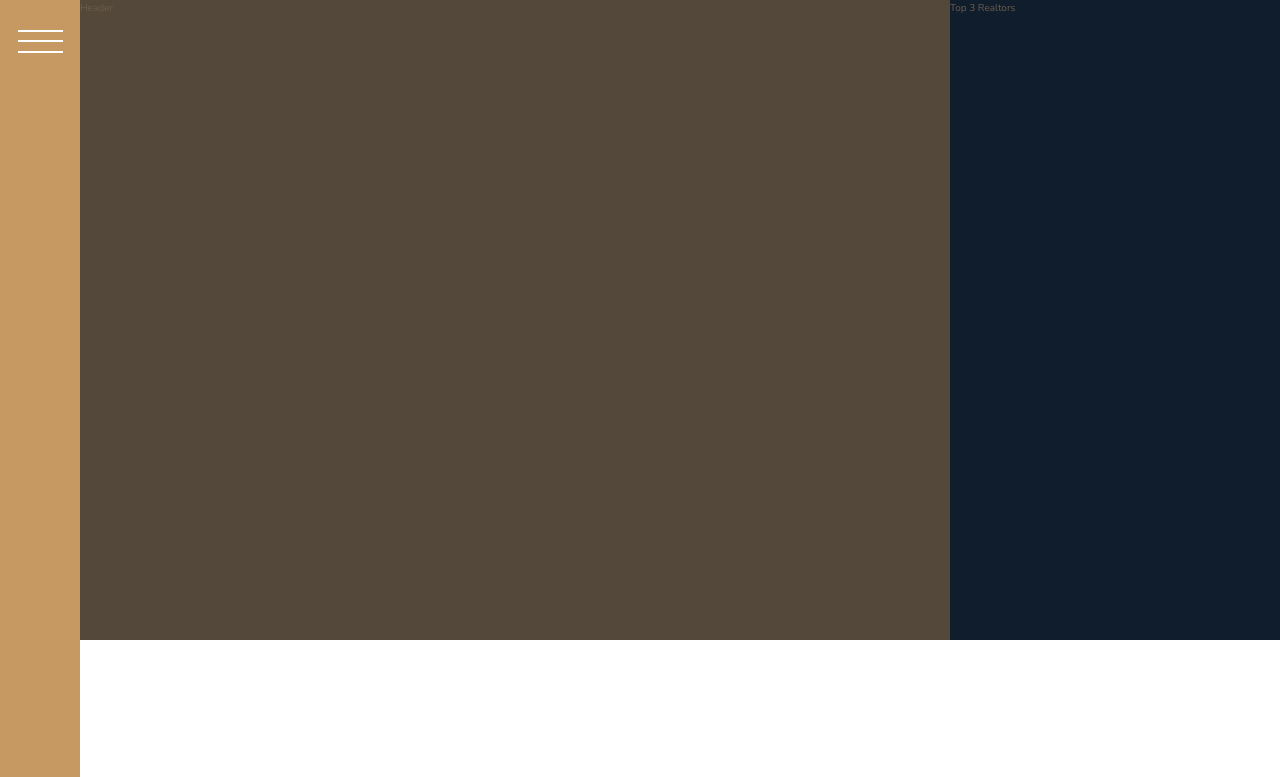
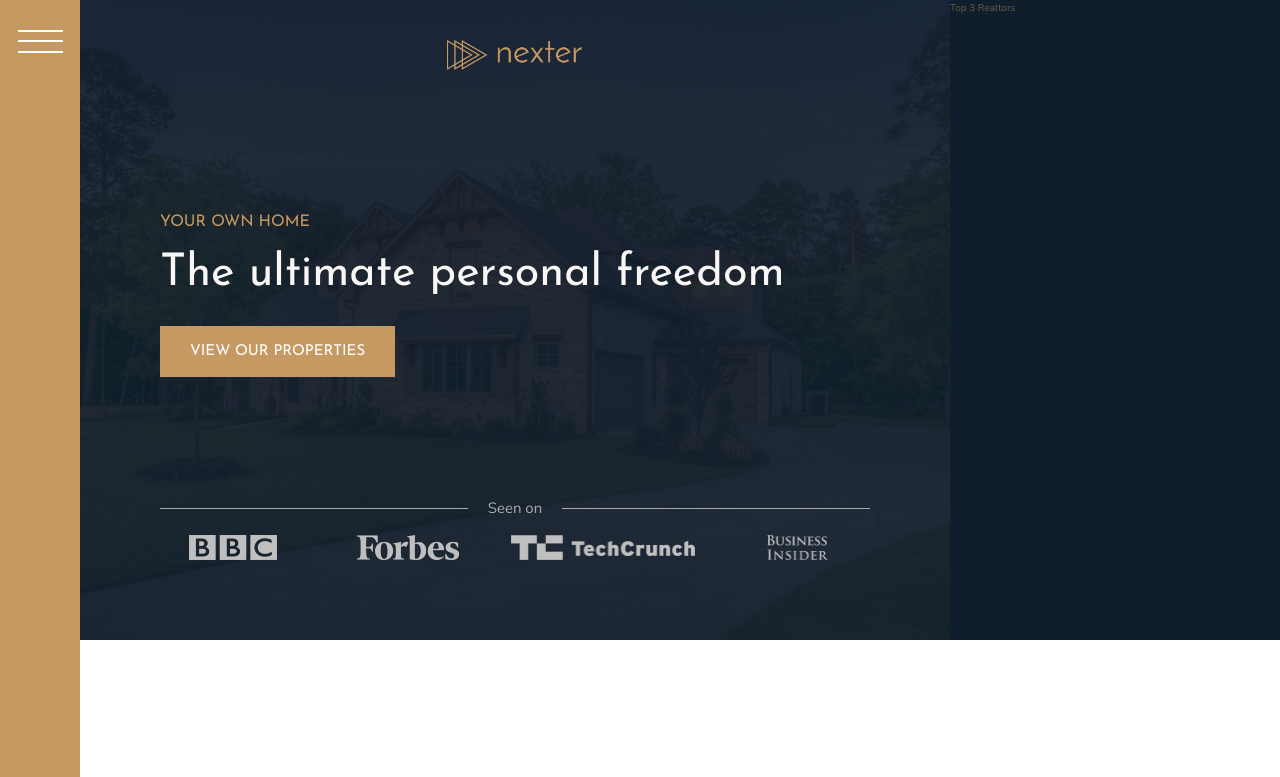
Before and after one commit to mrdzoviii/nexter, a website: page index.html in a window 1280 px wide. Shown: the top 777 px of the page. Drawn offline with nearby package versions, Linux system fonts and the light colour scheme.

Commit message:
Added header.

```diff
--- a/index.html
+++ b/index.html
@@ -16,7 +16,17 @@
     <button class="nav-btn"></button>
 </div>
 <header class="header">
-    Header
+    <img src="img/logo.png" alt="Nexter logo" class="header__logo">
+    <h3 class="heading-3">Your own home</h3>
+    <h1 class="heading-1">The ultimate personal freedom</h1>
+    <button class="button header__button">View our properties</button>
+    <div class="header__seenon-text">Seen on</div>
+    <div class="header__seenon-logos">
+        <img src="img/logo-bbc.png" alt="Seen on logo 1">
+        <img src="img/logo-forbes.png" alt="Seen on logo 2">
+        <img src="img/logo-techcrunch.png" alt="Seen on logo 3">
+        <img src="img/logo-bi.png" alt="Seen on logo 4">
+    </div>
 </header>
 <div class="realtors">Top 3 Realtors</div>
 <section class="features">
--- a/sass/_header.scss
+++ b/sass/_header.scss
@@ -1,4 +1,53 @@
 .header {
-  background-color: $color-grey-dark-1;
   grid-column: full-start / col-end 6;
+  background-image: linear-gradient(rgba($color-secondary, .93), rgba($color-secondary, .93)), url("../img/hero.jpeg");
+  background-size: cover;
+  background-position: center;
+  padding: 8rem;
+  padding-top: 4rem;
+
+  display: grid;
+  grid-template-rows: 1fr min-content minmax(6rem, max-content) 1fr;
+  grid-template-columns: minmax(min-content, max-content);
+  grid-row-gap: 1.5rem;
+  justify-content: center;
+
+  &__logo {
+    height: 3rem;
+    justify-self: center;
+  }
+
+  &__seenon-text {
+    display: grid;
+    color:$color-grey-light-2;
+    font-size: 1.5rem;
+    grid-template-columns: 1fr max-content 1fr;
+    align-items: center;
+    grid-column-gap: 2rem;
+
+    &::before,
+    &::after {
+      content: "";
+      height: 1px;
+      display: block;
+      background-color: currentColor;
+    }
+  }
+
+  &__button {
+    align-self: start;
+    justify-self: start;
+  }
+
+  &__seenon-logos {
+    display: grid;
+    grid-template-columns: repeat(4,  1fr);
+    grid-column-gap: 3rem;
+    justify-items: center;
+
+    img {
+      height: 2.5rem;
+      filter: brightness(75%);
+    }
+  }
 }
--- a/sass/_typography.scss
+++ b/sass/_typography.scss
@@ -5,6 +5,9 @@
 
 .heading-1 {
   @extend %heading;
+  font-size: 4.5rem;
+  color: $color-grey-light-1;
+  line-height: 1;
 }
 
 .heading-2 {
```
Also changed, not shown: css/style.css.
